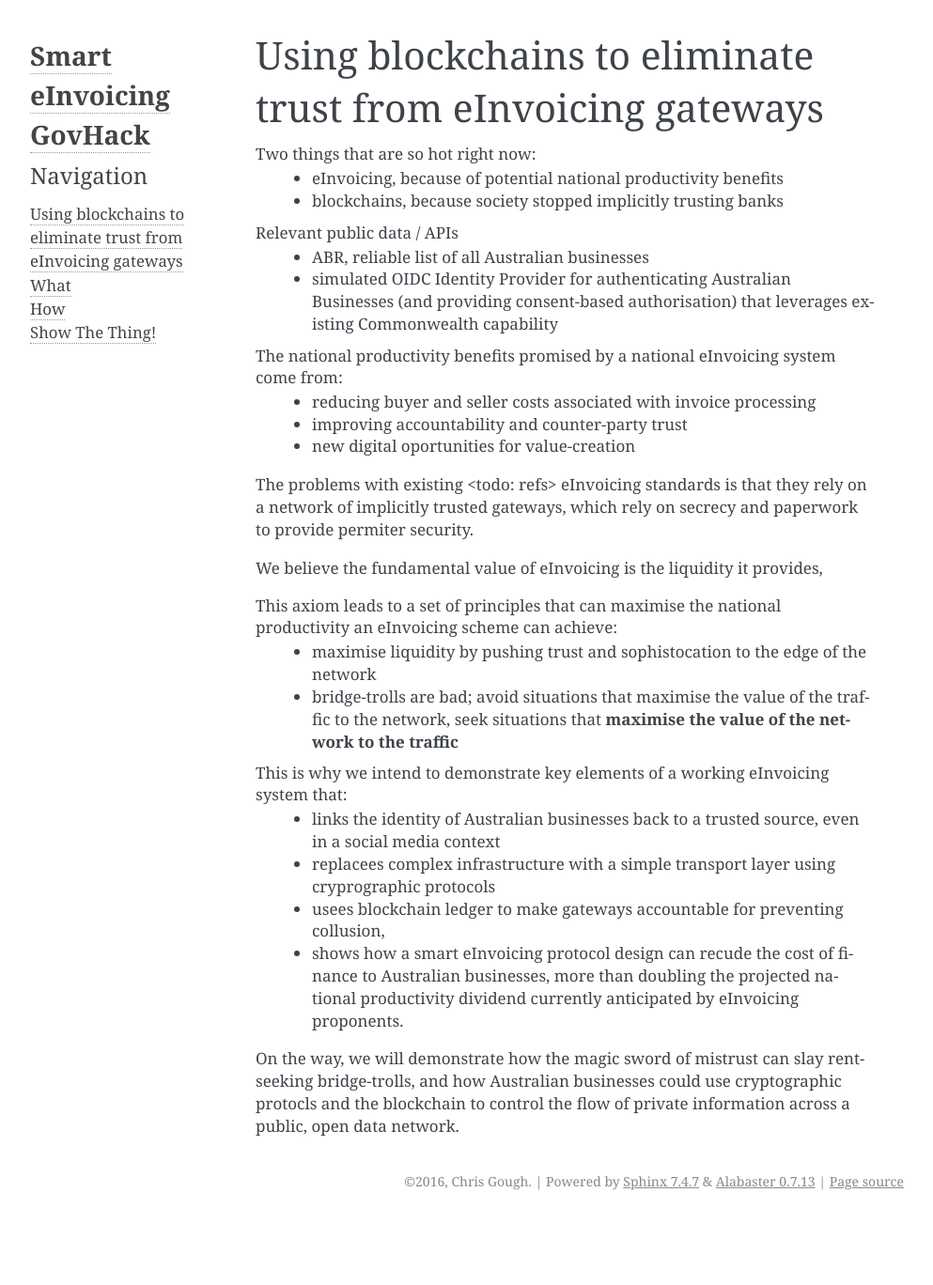
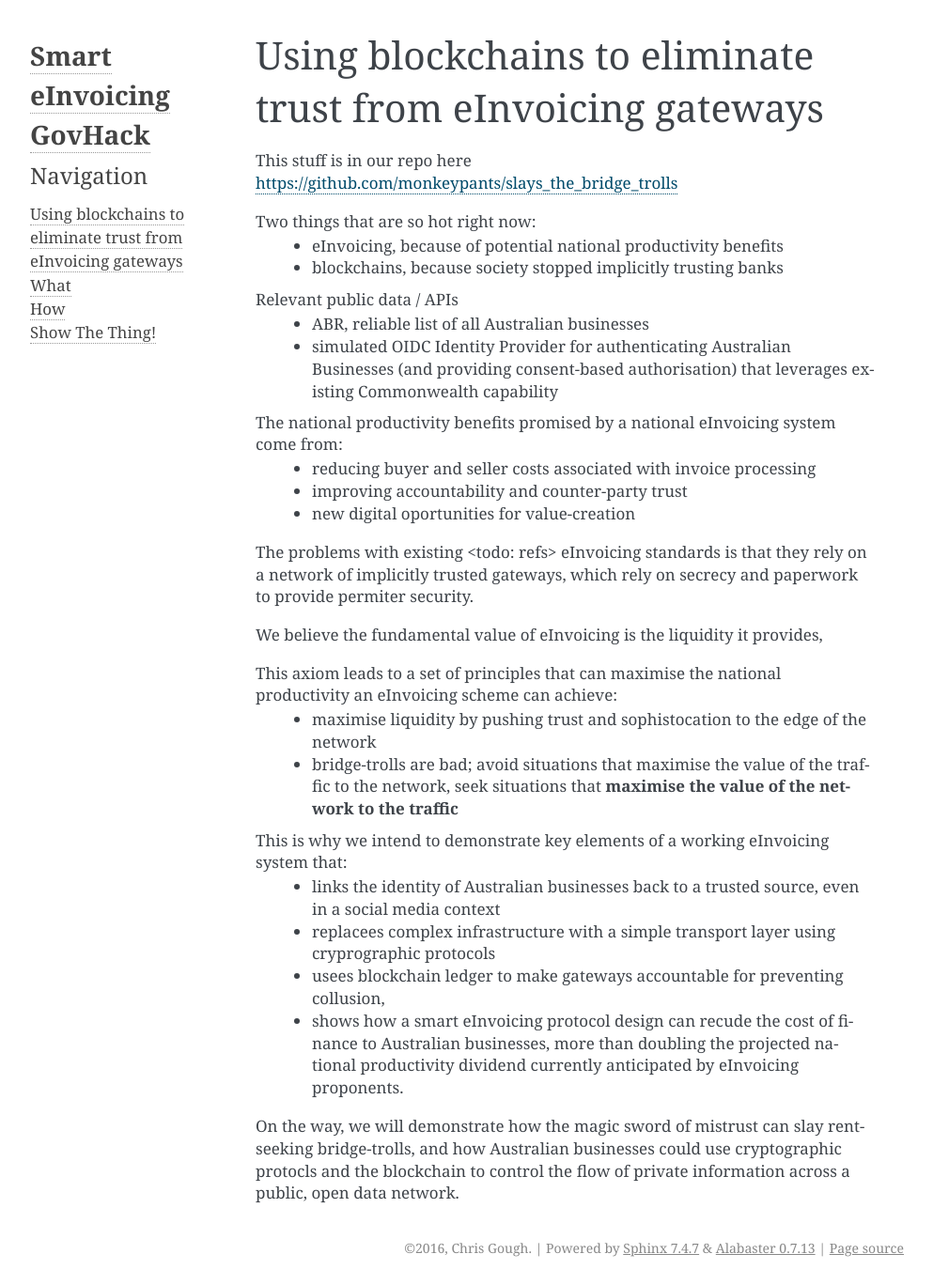
Before and after one commit to monkeypants/OpenDigitalProcurementGovHack2016, a Sphinx documentation site: the page built from docs/why.rst, in a window 1280 px wide. Shown: the whole page at 94% size, without its empty margins (148-1141 px from the left). Built offline with Sphinx 7.4.7, drawn with Linux system fonts in a browser that asks for light colours; before the commit the page ends 1297 px from its top, so only the background shows below that.

Commit message:
link docs to repo

```diff
--- a/docs/why.rst
+++ b/docs/why.rst
@@ -1,6 +1,7 @@
 Using blockchains to eliminate trust from eInvoicing gateways
 =============================================================
 
+This stuff is in our repo here https://github.com/monkeypants/slays_the_bridge_trolls
 
 Two things that are so hot right now:
  * eInvoicing, because of potential national productivity benefits
```
